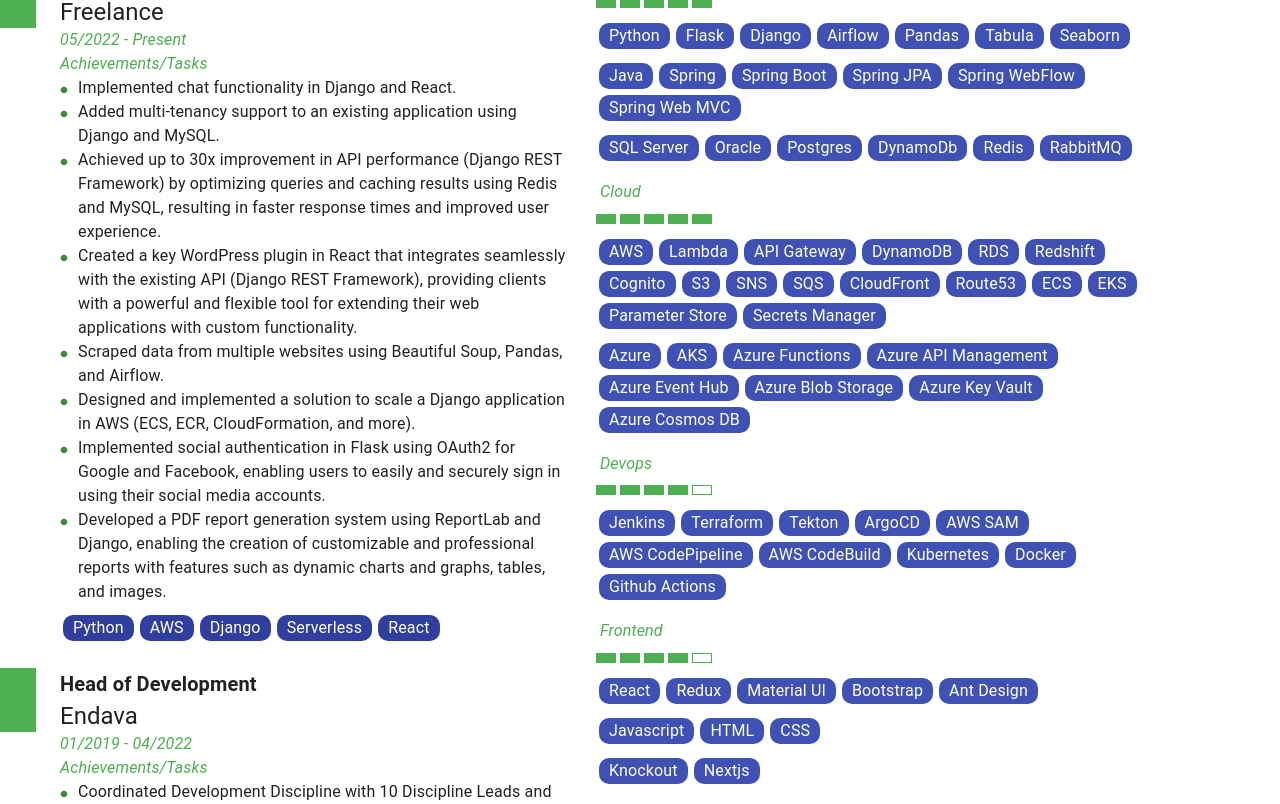
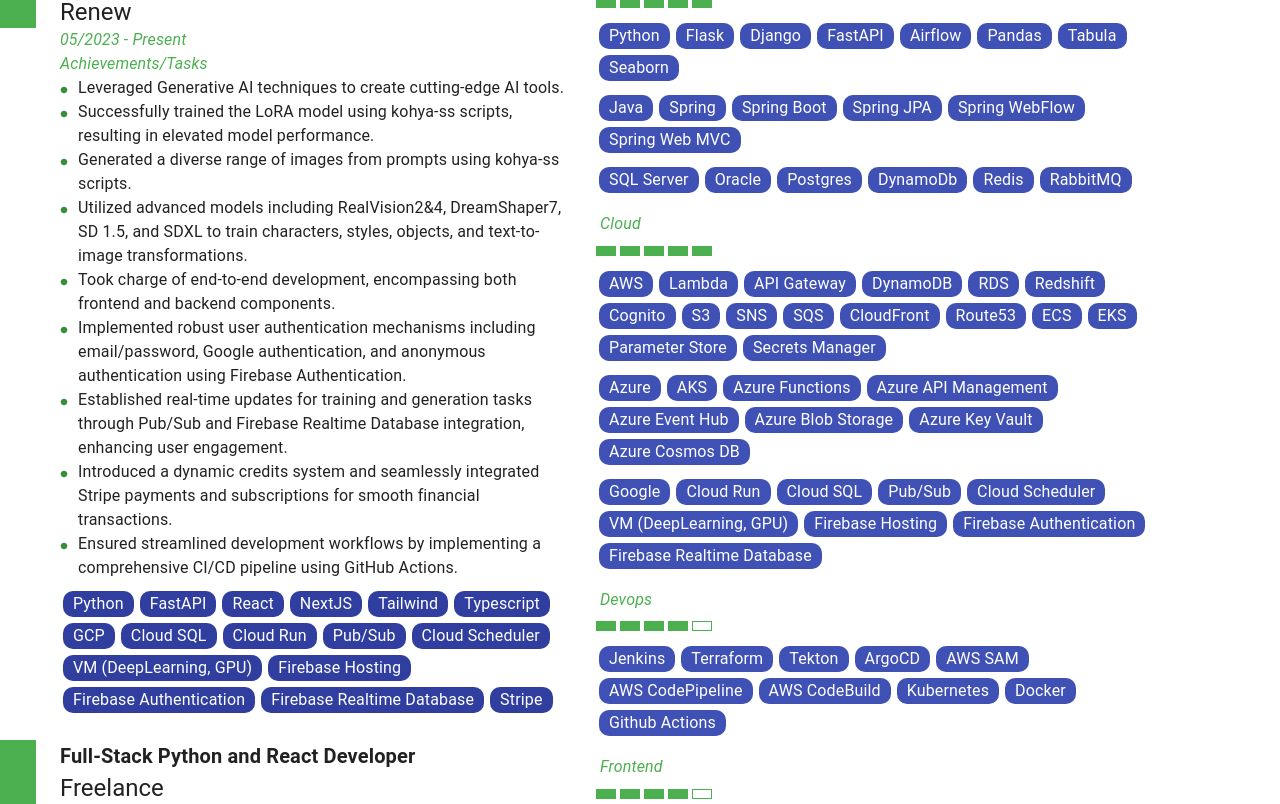
Before and after one commit to adriandolha/my-resume, a React (Create React App) app in the folder my-resume-ui/: page / in a window 1280 px wide. Shown: the part 657-1461 px from the top of the page. Built offline with nearby package versions, Linux system fonts and the light colour scheme.

Commit message:
August 2023 update (Renew).

```diff
--- a/my-resume-ui/src/components/download-pdf.js
+++ b/my-resume-ui/src/components/download-pdf.js
@@ -52,7 +52,7 @@
                     <a href={process.env.PUBLIC_URL + "AdrianDolha_2022_10.pdf"} >Download PDF</a>
                 </Button> */}
                 <Button variant='contained' color='primary'
-                    component={Link} href={process.env.PUBLIC_URL + "AdrianDolha_2023_04.pdf"}
+                    component={Link} href={process.env.PUBLIC_URL + "AdrianDolha_2023_08.pdf"}
                     className={classes.downloadButton}>
                     Download PDF
                 </Button>
--- a/my-resume-ui/src/components/resume-body.js
+++ b/my-resume-ui/src/components/resume-body.js
@@ -38,11 +38,11 @@
             [theme.breakpoints.down('xs')]: {
                 order: 2
             },
-            "@media print": {
-                "&>*:nth-child(6)": {
-                    marginTop: '130px'
-                }
-            }
+//            "@media print": {
+//                "&>*:nth-child(6)": {
+//                    marginTop: '130px'
+//                }
+//            }
         },
         skills: {
             order: 2,
--- a/my-resume-ui/src/components/skills.js
+++ b/my-resume-ui/src/components/skills.js
@@ -66,11 +66,11 @@
             [theme.breakpoints.down('xs')]: {
                 display: 'none'
             },
-            "@media print": {
-                "&>*:nth-child(2)": {
-                    marginTop: '290px'
-                }
-            }
+//            "@media print": {
+//                "&>*:nth-child(2)": {
+//                    marginTop: '290px'
+//                }
+//            }
         },
         personalProjectsTitle: {
             [theme.breakpoints.down('xs')]: {
--- a/my-resume-ui/src/resume-data.js
+++ b/my-resume-ui/src/resume-data.js
@@ -21,6 +21,7 @@
                 ['Python',
                     'Flask',
                     'Django',
+                    'FastAPI',
                     'Airflow',
                     'Pandas',
                     'Tabula',
@@ -40,7 +41,9 @@
                 ['AWS', 'Lambda', 'API Gateway', 'DynamoDB', 'RDS', 'Redshift', 'Cognito', 'S3', 'SNS', 'SQS', 'CloudFront', 'Route53',
                 'ECS', 'EKS', 'Parameter Store', 'Secrets Manager'],
                 ['Azure',  'AKS', 'Azure Functions', 'Azure API Management', 'Azure Event Hub', 'Azure Blob Storage',
-                'Azure Key Vault', 'Azure Cosmos DB']
+                'Azure Key Vault', 'Azure Cosmos DB'],
+                ['Google', 'Cloud Run', 'Cloud SQL','Pub/Sub', 'Cloud Scheduler', 'VM (DeepLearning, GPU)',
+                'Firebase Hosting', 'Firebase Authentication', 'Firebase Realtime Database'],
             ]
         },
         devops: {
@@ -64,8 +67,10 @@
                 ['React', 'Redux',
                     'Material UI',
                     'Bootstrap',
-                    'Ant Design'],
+                    'Ant Design',
+                    'Tailwind'],
                 ['Javascript',
+                'Typescript',
                     'HTML',
                     'CSS'],
                 ['Knockout', 'Nextjs']
@@ -107,7 +112,29 @@
     workExperienceTitle: 'Work Experience',
     tasksTitle: 'Achievements/Tasks',
     workExperiences: [
-    {
+        {
+            jobTitle: 'Full-Stack Python and React Developer',
+            company: 'Renew',
+            from: '05/2023',
+            to: 'Present',
+            tasks: [
+                'Leveraged Generative AI techniques to create cutting-edge AI tools.',
+                'Successfully trained the LoRA model using kohya-ss scripts, resulting in elevated model performance.',
+                'Generated a diverse range of images from prompts using kohya-ss scripts.',
+                'Utilized advanced models including RealVision2&4, DreamShaper7, SD 1.5, and SDXL to train characters, styles, objects, and text-to-image transformations.',
+                'Took charge of end-to-end development, encompassing both frontend and backend components.',
+                'Implemented robust user authentication mechanisms including email/password, Google authentication, and anonymous authentication using Firebase Authentication.',
+                'Established real-time updates for training and generation tasks through Pub/Sub and Firebase Realtime Database integration, enhancing user engagement.',
+                'Introduced a dynamic credits system and seamlessly integrated Stripe payments and subscriptions for smooth financial transactions.',
+                'Ensured streamlined development workflows by implementing a comprehensive CI/CD pipeline using GitHub Actions.',
+            ],
+            techStack: ['Python', 'FastAPI',
+            'React', 'NextJS', 'Tailwind', 'Typescript',
+            'GCP', 'Cloud SQL', 'Cloud Run', 'Pub/Sub', 'Cloud Scheduler', 'VM (DeepLearning, GPU)',
+            'Firebase Hosting', 'Firebase Authentication', 'Firebase Realtime Database',
+            'Stripe']
+        },
+        {
             jobTitle: 'Full-Stack Python and React Developer',
             company: 'Freelance',
             from: '05/2022',
```
Also changed, not shown: 1 other file (tests, documents, lock files or other folders).
